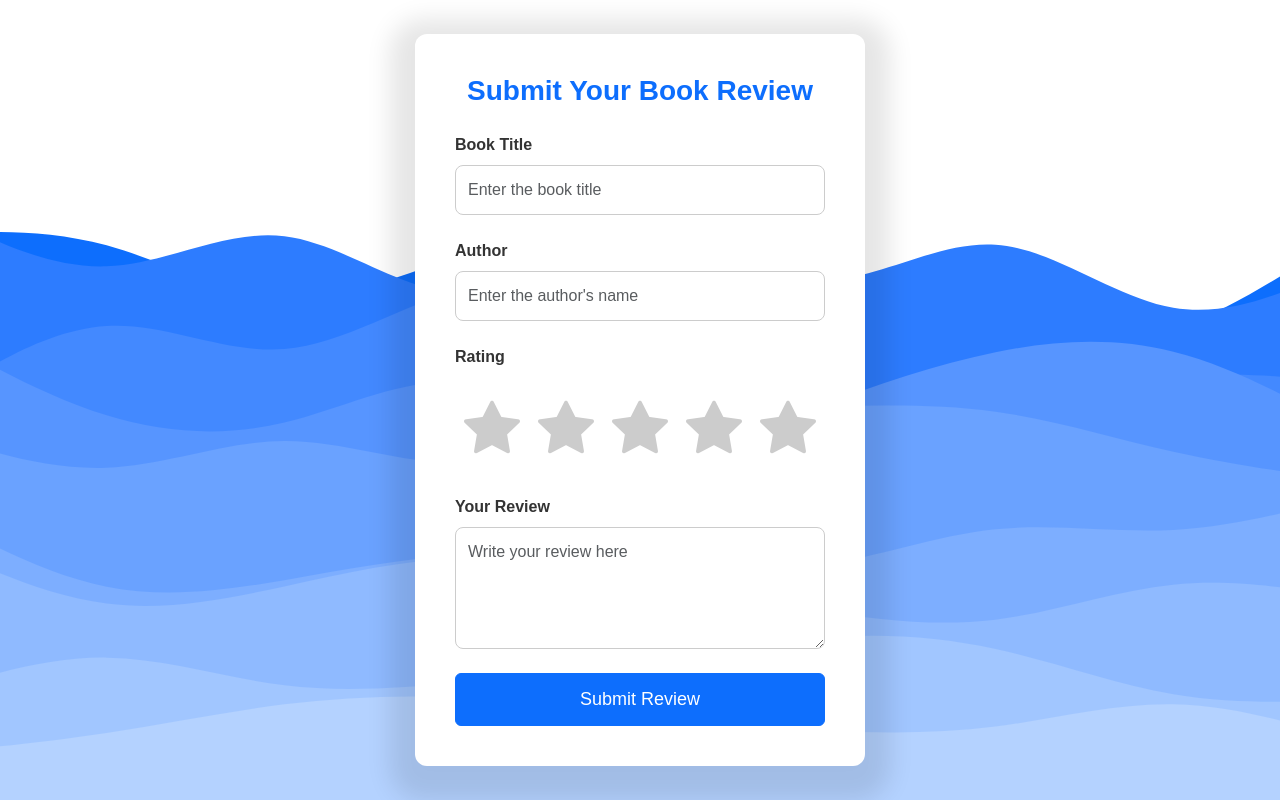
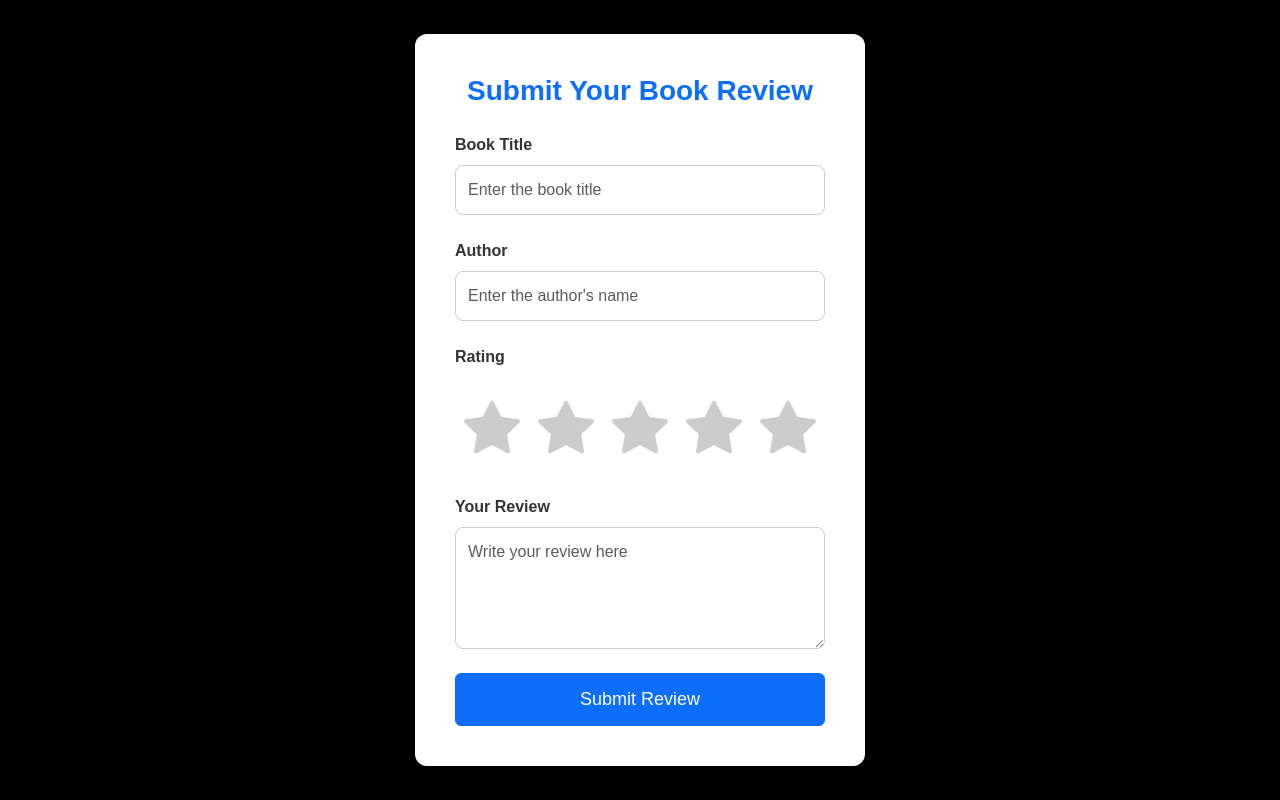
Before and after one commit to Hyeonnnnnn/Project-in-IAS, a plain HTML site: page project1.html in a window 1280 px wide. Drawn offline with nearby package versions, Linux system fonts and the light colour scheme.

Commit message:
Update project1.css

```diff
--- a/project1.css
+++ b/project1.css
@@ -1,8 +1,8 @@
     /* General body styling */
     body {
-        background-color: #f0f4f7;
+        background-color: #000000;
         font-family: 'Arial', sans-serif;
-        background: url(./assets/images/waves.svg);
+        /* background: url(assets/waves.svg); */
         background-repeat: no-repeat;
         background-size: cover;
         background-position: center;
```
